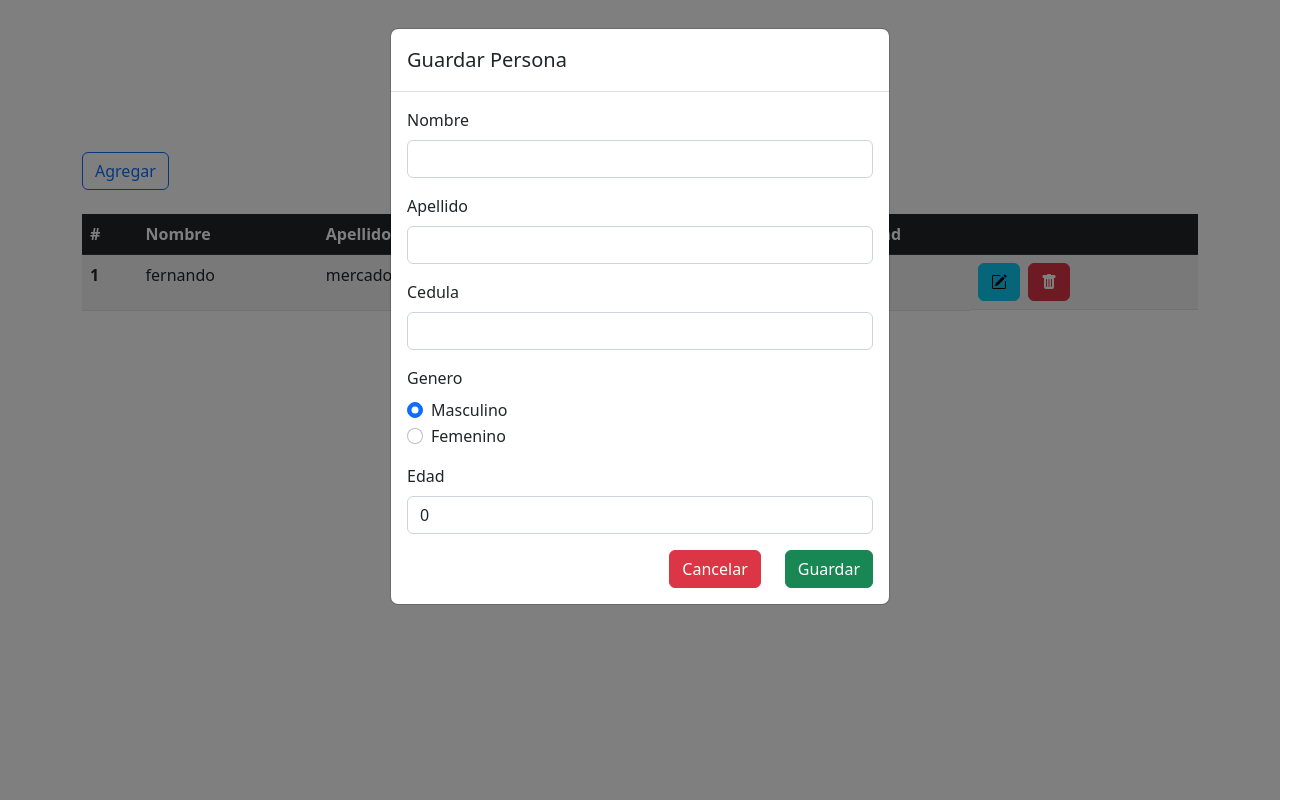
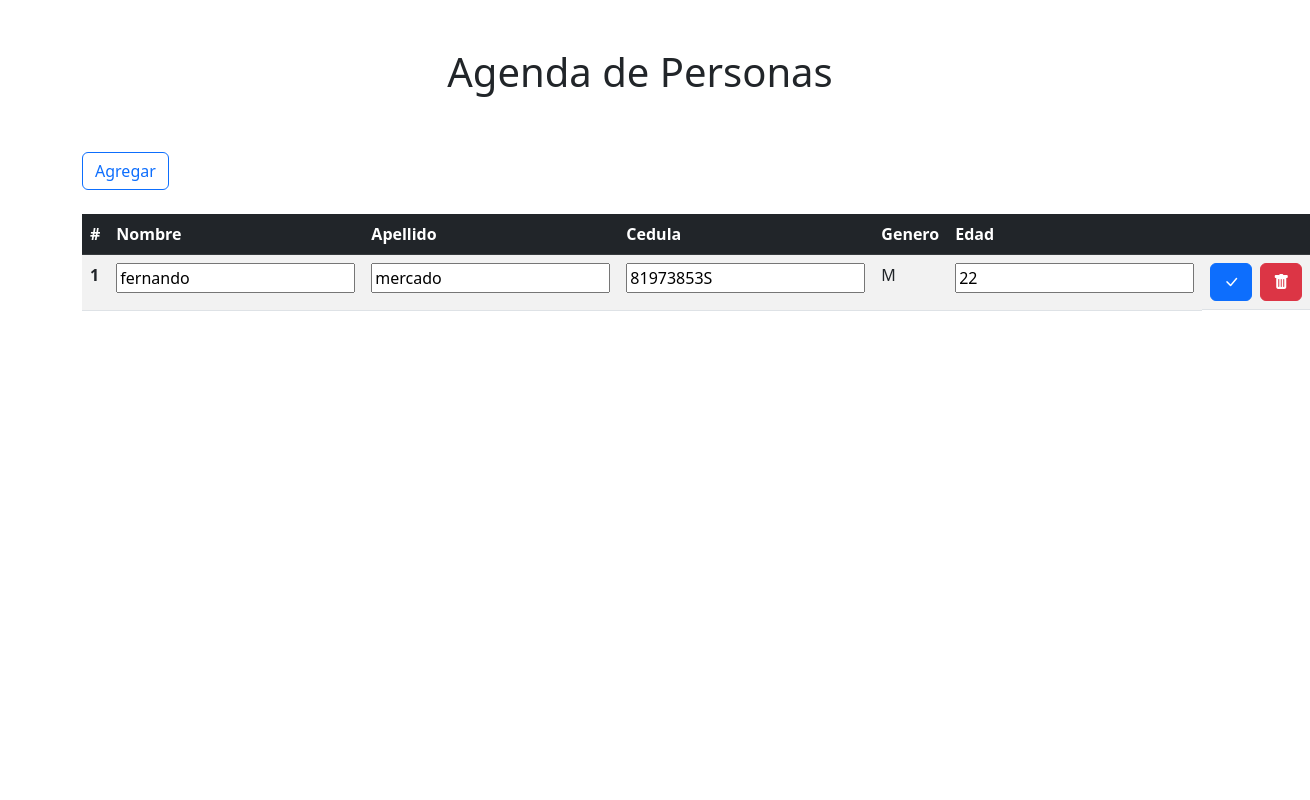
Before and after one commit to fernando59/simple_crud_angular, an Angular app: page / in a window 1280 px wide. Both pictures are taken after a click on the button 999 px from the left and 282 px from the top of the page. Shown: the whole page, 1310 px wide, since content can reach past the window. Built offline with nearby package versions, Linux system fonts and the light colour scheme.

Commit message:
Add edit,but i have limit one edit

```diff
--- a/src/app/components/person-form/person-form.component.ts
+++ b/src/app/components/person-form/person-form.component.ts
@@ -1,5 +1,6 @@
 import { Component, Input, OnInit } from '@angular/core';
 import { FormBuilder, FormGroup, Validators } from '@angular/forms';
+import { Person } from 'src/app/models/person.model';
 import { PersonService } from 'src/app/services/person.service';
 
 
@@ -14,25 +15,34 @@ export class PersonFormComponent implements OnInit {
   formPerson!: FormGroup;
   @Input() formModal: any
 
-
+  person: Person = {
+    age: 0,
+    ci: '',
+    gender: 'F',
+    id: 0,
+    lastName: '', name: ''
+  }
   constructor(
     private readonly fb: FormBuilder,
     private readonly personService: PersonService
-  ) { }
+  ) {
+    this.person = this.personService.personSelect
+  }
 
 
   ngOnInit(): void {
     this.buildForm()
   }
 
+  // person =this.personService.personSelect
   private buildForm() {
-    let person =this.personService.personSelect
+    // let person =this.personService.personSelect
     this.formPerson = this.fb.group({
-      name: [person.name, Validators.required],
-      lastName: [person.lastName, Validators.required],
-      ci: [person.ci, Validators.required],
-      gender: [person.gender, Validators.required],
-      age: [person.age, Validators.required],
+      name: [this.person.name, Validators.required],
+      lastName: [this.person.lastName, Validators.required],
+      ci: [this.person.ci, Validators.required],
+      gender: [this.person.gender, Validators.required],
+      age: [this.person.age, Validators.required],
     })
 
   }
--- a/src/app/components/person-list/person-list.component.html
+++ b/src/app/components/person-list/person-list.component.html
@@ -13,14 +13,47 @@
     <tbody>
         <tr *ngFor="let person of persons;let i =index">
             <th scope="row">{{i+1}}</th>
-            <td>{{person.name}}</td>
-            <td>{{person.lastName}}</td>
-            <td>{{person.ci}}</td>
-            <td>{{person.gender}}</td>
-            <td>{{person.age}}</td>
+            <td>
+                <div *ngIf="isEdit && person.id ==idSelect">
+                    <input type="text" [(ngModel)]="person.name" class="formControl">
+                </div>
+                <div *ngIf="!isEdit">
+
+                    {{person.name}}
+                </div>
+            </td>
+            <td>
+                <div *ngIf="isEdit">
+                    <input type="text" [(ngModel)]="person.lastName" class="formControl">
+                </div>
+                <div *ngIf="!isEdit">
+                {{person.lastName}}
+            </div>
+            </td>
+            <td>
+                <div *ngIf="isEdit">
+                    <input type="text" [(ngModel)]="person.ci" class="formControl">
+                </div>
+                <div *ngIf="!isEdit">
+                {{person.ci}}
+            </div>
+            </td>
+            <td>
+
+                {{person.gender}}
+            </td>
+            <td>
+                <div *ngIf="isEdit">
+                    <input type="text" [(ngModel)]="person.age" class="formControl">
+                </div>
+                <div *ngIf="!isEdit">
+                {{person.age}}
+            </div>
+            </td>
             <td class="d-flex gap-2">
                 <!-- EDIT -->
-                <button (click)="editPerson(person)" class="btn btn-info "><i class="bi bi-pencil-square"></i></button>
+                <button *ngIf="!isEdit" (click)="editPerson(person)" class="btn btn-info "><i class="bi bi-pencil-square"></i></button>
+                <button *ngIf="isEdit" (click)="closeEdit(person)" class="btn btn-primary"><i class="bi bi-check-lg"></i></button>
                 <!-- DELETE -->
                 <button (click)="openModalDelete(person)" class="btn btn-danger "><i class="bi bi-trash-fill"></i></button>
 
--- a/src/app/components/person-list/person-list.component.ts
+++ b/src/app/components/person-list/person-list.component.ts
@@ -9,20 +9,29 @@ import { PersonService } from 'src/app/services/person.service';
 export class PersonListComponent implements OnInit {
   @Input() formModal:any
   @Input() deleteModal: any
+  isEdit:boolean= false
 
   constructor(private readonly personService:PersonService) { }
-  persons: Person[] = this.personService.persons;
+  get persons(){
+    return this.personService.persons
+  }
   ngOnInit(): void {
   }
+  idSelect= 0
 
   openModalDelete(person:Person){
-    console.log(person)
     this.personService.personSelect = person
     this.deleteModal.show()
   }
 
+  closeEdit(person:Person){
+    this.isEdit =false
+    this.personService.updatePerson(person)
+  }
   editPerson(person:Person){
-    this.personService.personSelect = person
-    this.formModal.show()
+    this.idSelect = person.id
+    this.isEdit =true
+
+    // this.formModal.show()
   }
 }
--- a/src/app/services/person.service.ts
+++ b/src/app/services/person.service.ts
@@ -16,7 +16,7 @@ export class PersonService {
     gender: 'M',
   }
   personSelect: Person = this.initialValue
-  persons: Person[] = [
+  _persons: Person[] = [
     {
       name: 'fernando',
       lastName: 'mercado',
@@ -26,22 +26,26 @@ export class PersonService {
       id: 1
     }
   ]
+  get persons():Person[]{
+    return [...this._persons]
+  }
 
   addPerson(person: Person) {
     person.id = this.persons.length +1
-    this.persons.push(person)
+    this._persons.push(person)
   }
   updatePerson(person: Person) {
+    this._persons.forEach(item=>{
+      if(item.id ===person.id ){
+        item.name = person.name
+      }
+    })
+    console.log(this._persons)
 
   }
   deletePerson() {
-    console.log(this.personSelect)
-    // this.persons.pop()
     const id = this.personSelect.id
-    // console.log(this.persons.filter(person => person.id !== id))
-    this.persons = this.persons.filter(person => person.id !=id)
-    console.log(this.persons)
-    // this.persons = this.persons.filter(person => person.id !== id)
+    this._persons = this._persons.filter(person => person.id !=id)
     this.personSelect = this.initialValue
   }
 
```
Also changed, not shown: src/app/app.module.ts (+4 -3 lines).
